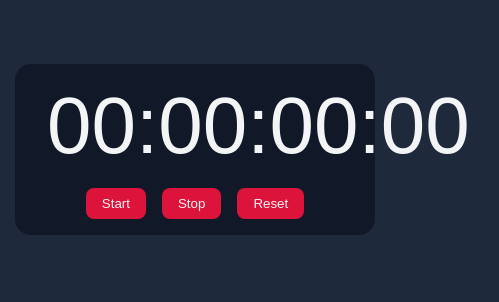
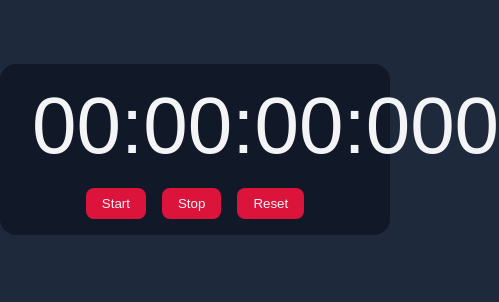
Before and after one commit to DavidMcGregor1/StopwatchApp, a plain HTML site: page index.html in a window 390 px wide. Shown: the whole page, 499 px wide, since content can reach past the window. Drawn offline with Linux system fonts and the light colour scheme.

Commit message:
fixed sizing bug on responsive design

```diff
--- a/index.html
+++ b/index.html
@@ -11,7 +11,7 @@
 
     <div class="watch">
         <div class="time">
-            00:00:00:00
+            00:00:00:000
         </div>
 
         <div class="controls">
--- a/style.css
+++ b/style.css
@@ -70,7 +70,7 @@ button:active {
         text-align: center;
         background-color: var(--darker);
         width: 100%;
-        max-width: 360px;
+        max-width: 660px;
         margin: 4rem auto;
         padding: 1rem 2rem;
         border-radius: 1rem;
```
